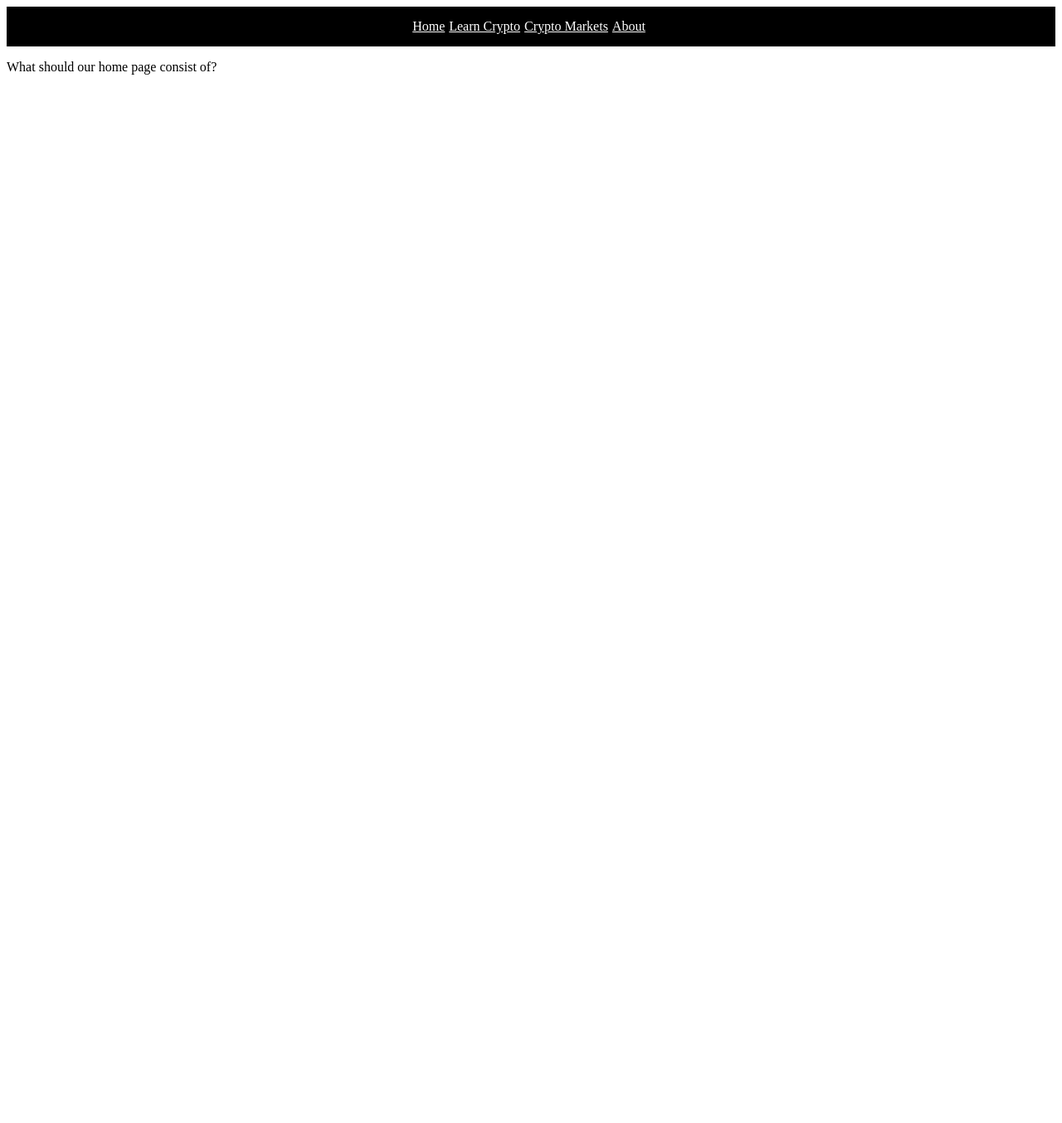
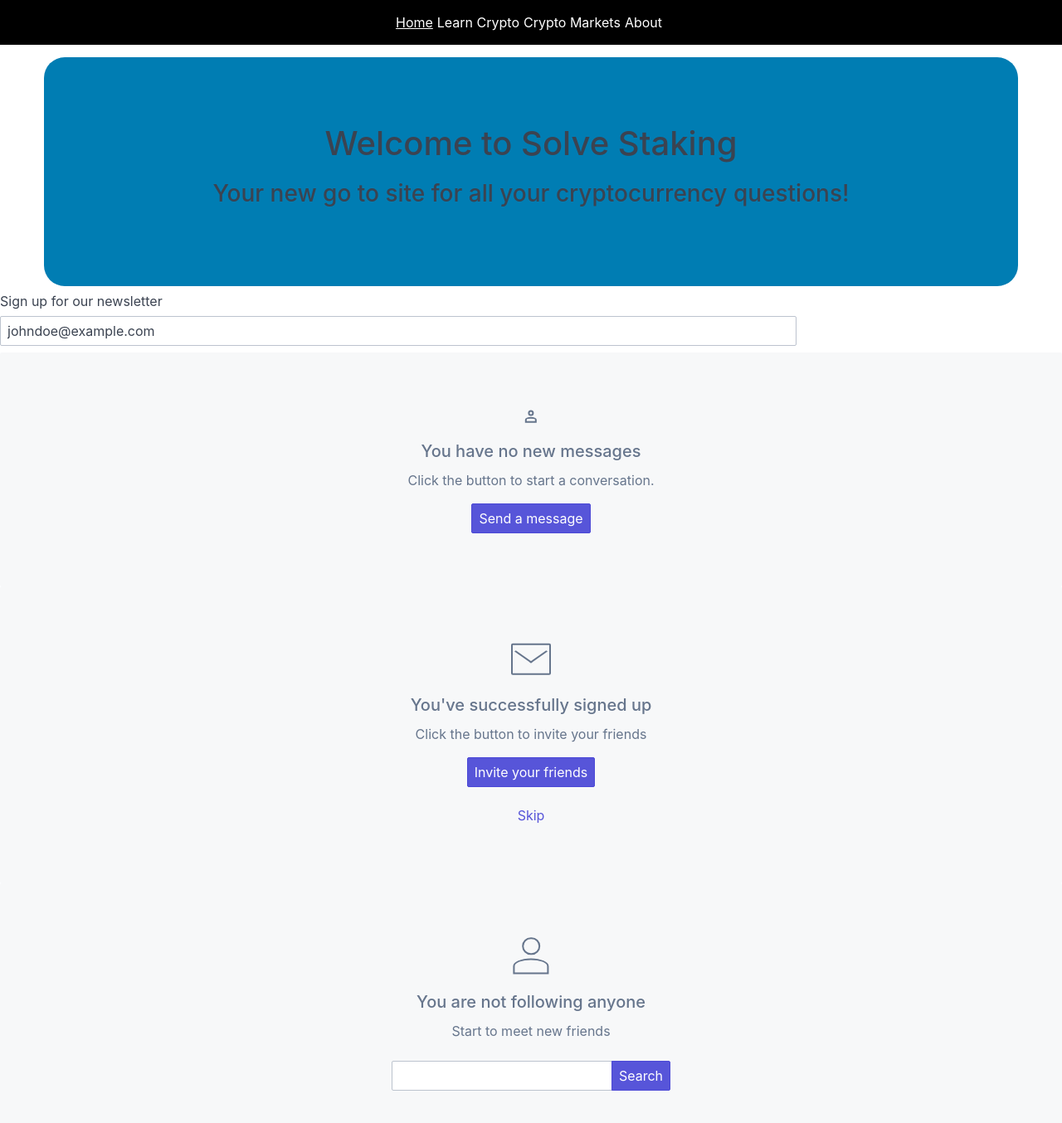
Before and after one commit to novaaaax/honey.stake, a React (Create React App) app: page / in a window 1280 px wide. Shown: the top 1354 px of the page at 83% size. Before the commit the page ends 800 px from the top, so only its background shows below. Built offline with nearby package versions, Linux system fonts and the light colour scheme.

Commit message:
Home page created

```diff
--- a/package.json
+++ b/package.json
@@ -11,7 +11,8 @@
     "react": "^16.13.1",
     "react-dom": "^16.13.1",
     "react-router-dom": "^5.1.2",
-    "react-scripts": "3.4.1"
+    "react-scripts": "3.4.1",
+    "spectre.css": "^0.5.8"
   },
   "scripts": {
     "start": "react-scripts start",
--- a/src/components/Home.js
+++ b/src/components/Home.js
@@ -1,12 +1,69 @@
 import React from "react";
 
 
-export default function Home(){
-    return(
-        <div style={{
-            marginTop: "15px"
-        }}>
-            <p>What should our home page consist of?</p>
-        </div>
+export default function Home() {
+    return (
+        <>
+            <div style={{
+                marginTop: "15px",
+                backgroundColor: "#007DB3",
+                color: "#black",
+                borderRadius: "25px",
+                textAlign: "center"
+            }} className="hero column col-11 col-xs-12 container">
+                <h1>Welcome to Solve Staking</h1>
+                <h3>Your new go to site for all your cryptocurrency questions!</h3>
+            </div>
+
+            <div className="form-group">
+                <div className="col-3">
+                    <label className="form-label" textAlign="center" for="input-example-8">Sign up for our newsletter</label>
+                </div>
+                <div className="col-9">
+                    <input class="form-input" id="input-example-8" type="email" placeholder="Email" value="johndoe@example.com" pattern="[a-zA-Z0-9_.+-]+@[a-zA-Z0-9-]+.[a-zA-Z0-9-.]+$" />
+                </div>
+            </div>
+
+            <div class="docs-demo columns">
+                <div class="column col-12">
+                    <div class="empty">
+                        <div class="empty-icon">
+                            <i class="icon icon-people"></i>
+                        </div>
+                        <p class="empty-title h5">You have no new messages</p>
+                        <p class="empty-subtitle">Click the button to start a conversation.</p>
+                        <div class="empty-action">
+                            <button class="btn btn-primary">Send a message</button>
+                        </div>
+                    </div>
+                </div>
+                <div class="column col-12">
+                    <div class="empty">
+                        <div class="empty-icon"><i class="icon icon-3x icon-mail"></i></div>
+                        <p class="empty-title h5">You've successfully signed up</p>
+                        <p class="empty-subtitle">Click the button to invite your friends</p>
+                        <div class="empty-action">
+                            <button class="btn btn-primary">Invite your friends</button>
+                        </div>
+                        <div class="empty-action">
+                            <button class="btn btn-link">Skip</button>
+                        </div>
+                    </div>
+                </div>
+                <div class="column col-12">
+                    <div class="empty">
+                        <div class="empty-icon"><i class="icon icon-3x icon-people"></i></div>
+                        <p class="empty-title h5">You are not following anyone</p>
+                        <p class="empty-subtitle">Start to meet new friends</p>
+                        <div class="empty-action input-group input-inline">
+                            <input class="form-input" type="text" placeholder=""/>
+                                <button class="btn btn-primary input-group-btn">Search</button>
+                            </div>
+                        </div>
+                    </div>
+                </div>
+
+
+        </>
     );
 }
--- a/src/index.js
+++ b/src/index.js
@@ -1,5 +1,7 @@
 import React from "react";
 import ReactDOM from "react-dom";
 import App from "./App";
+import 'spectre.css/dist/spectre.min.css';
+import 'spectre.css/dist/spectre-icons.css';
 
 ReactDOM.render(<App />, document.getElementById("root"));
```
Also changed, not shown: 1 other file (tests, documents, lock files or other folders).
